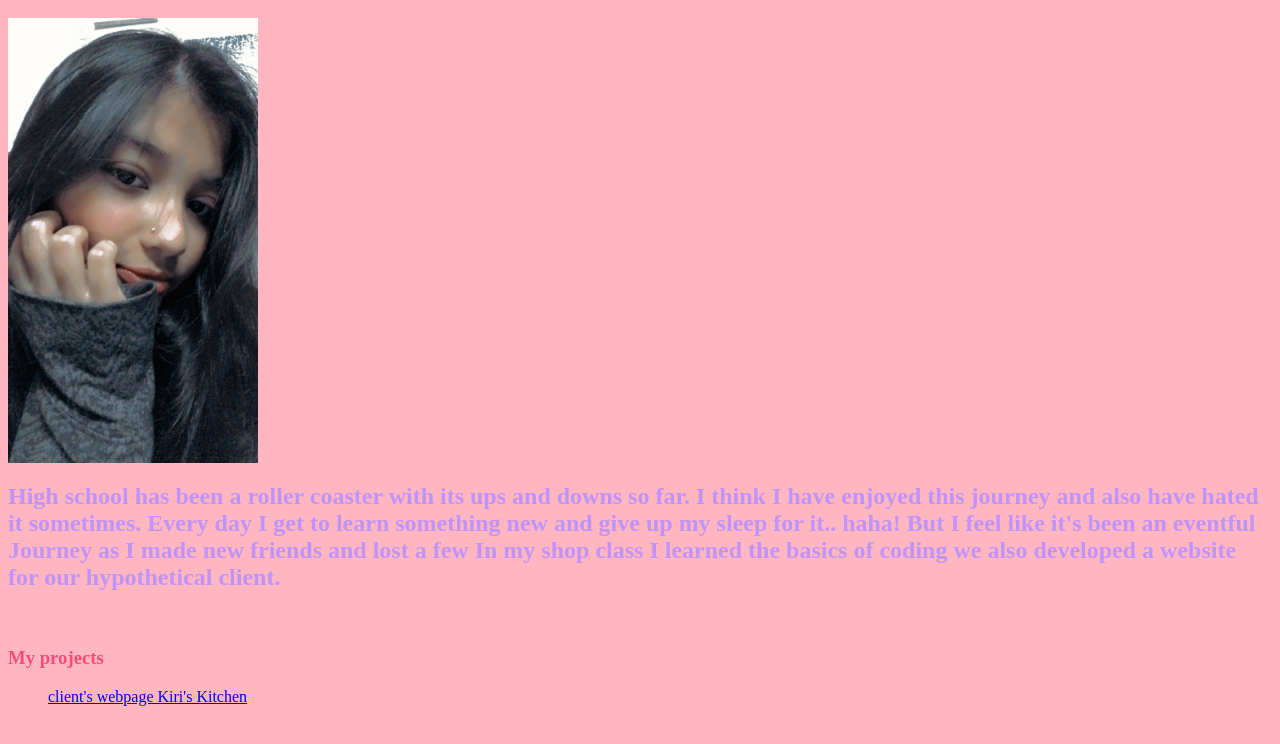
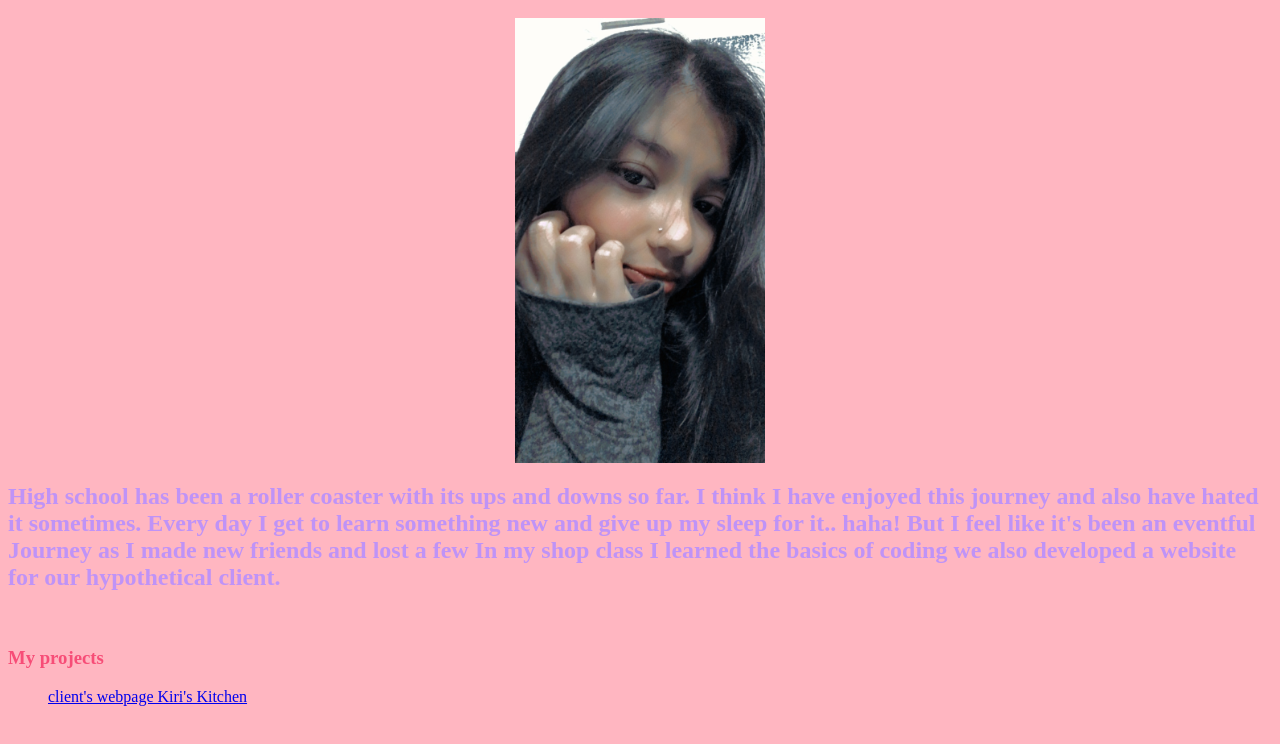
Before and after one commit to TasrubaM/Sophomore_-Portfolio, a plain HTML site: page index.html in a window 1280 px wide. Shown: the part 48-792 px from the top of the page. Drawn offline with Linux system fonts and the light colour scheme; a web font is replaced by a local one.

Commit message:
Update styles.css

```diff
--- a/styles.css
+++ b/styles.css
@@ -14,3 +14,8 @@ h3 { color:#f74d77;
     font-family:Sour Gummy
 
 }
+.container{ display:flex;
+           flex-direction:row-reverse;
+           justify-content:center;
+           align-self:center;
+}
```
